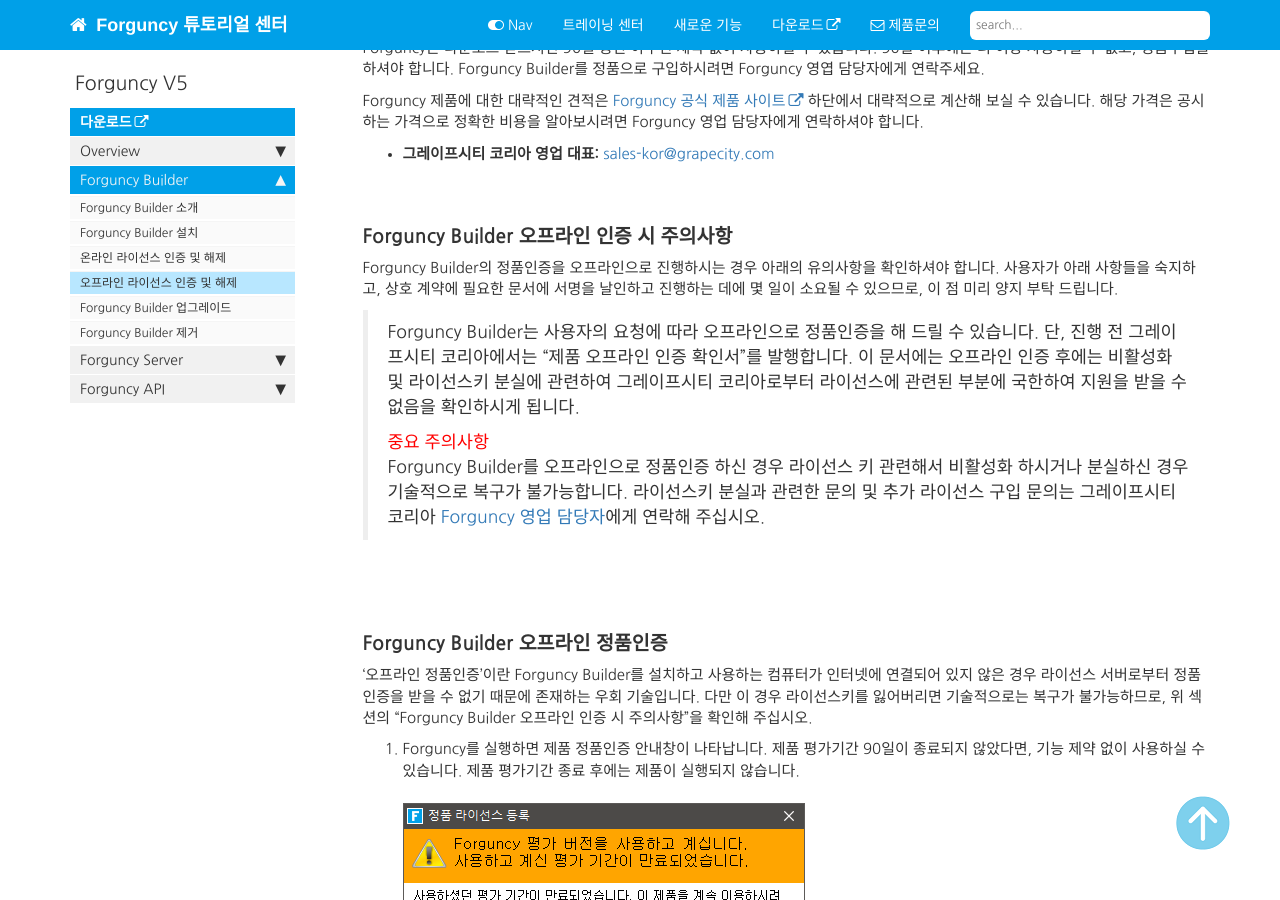
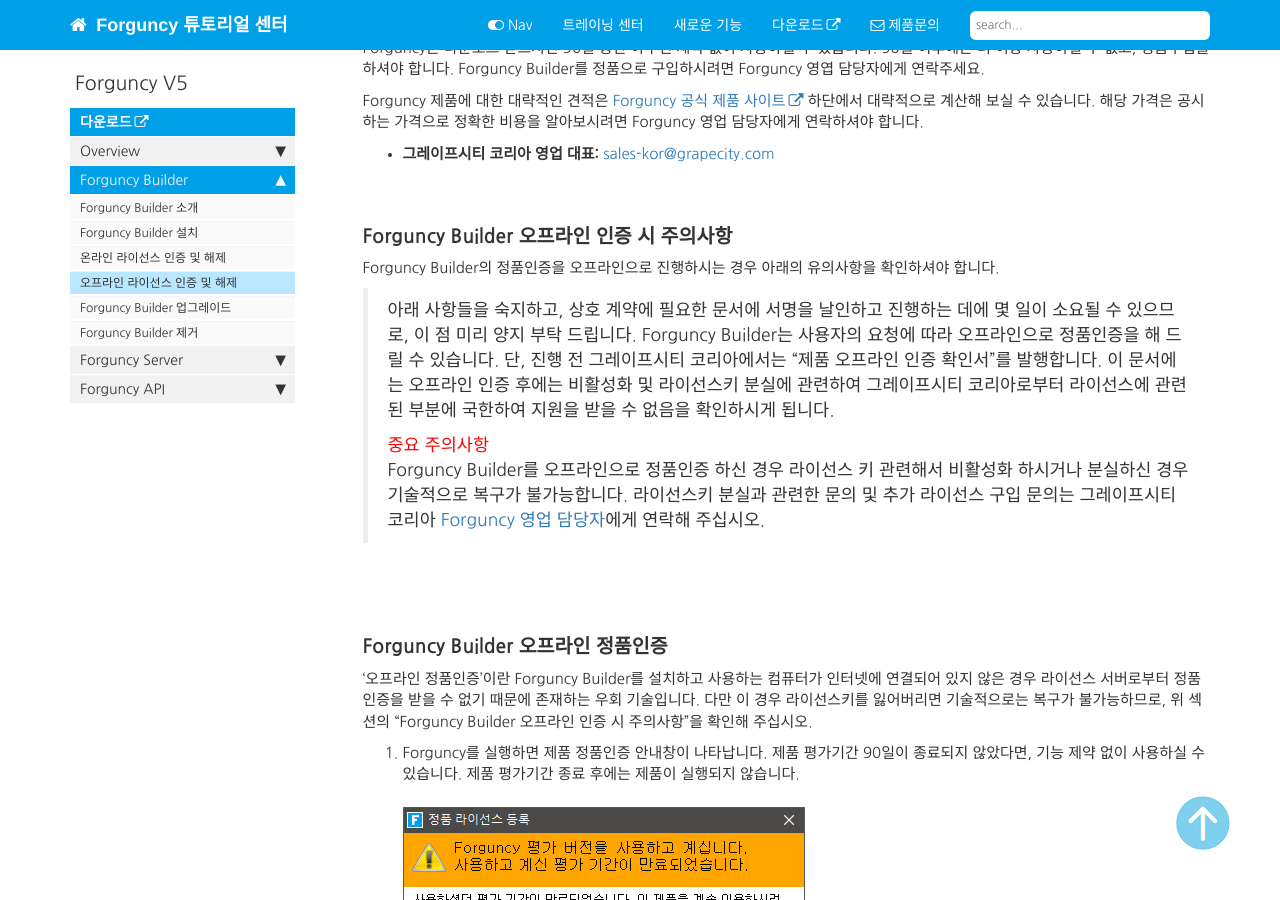
Before and after one commit to Xeppetto/Forguncy-Korea.github.io, a Jekyll site: the page built from pages/forguncy5_02_installation_registration/fgc5builder_offline_license.md, in a window 1280 px wide and 900 px high, scrolled down 366 px. Built offline with Jekyll 4.4.1, drawn with Linux system fonts in a browser that asks for light colours; comment, search, counter and statistics services are not loaded.

Commit message:
Revert "5"
This reverts commit 3380a25de2fec80099ca9faef3ee505e96a20db2.

```diff
--- a/pages/forguncy5_02_installation_registration/fgc5builder_offline_license.md
+++ b/pages/forguncy5_02_installation_registration/fgc5builder_offline_license.md
@@ -21,8 +21,9 @@
 
 ### Forguncy Builder 오프라인 인증 시 주의사항
 
-Forguncy Builder의 정품인증을 오프라인으로 진행하시는 경우 아래의 유의사항을 확인하셔야 합니다. 사용자가 아래 사항들을 숙지하고, 상호 계약에 필요한 문서에 서명을 날인하고 진행하는 데에 몇 일이 소요될 수 있으므로, 이 점 미리 양지 부탁 드립니다.
+Forguncy Builder의 정품인증을 오프라인으로 진행하시는 경우 아래의 유의사항을 확인하셔야 합니다.
 
+> 아래 사항들을 숙지하고, 상호 계약에 필요한 문서에 서명을 날인하고 진행하는 데에 몇 일이 소요될 수 있으므로, 이 점 미리 양지 부탁 드립니다.
 > Forguncy Builder는 사용자의 요청에 따라 오프라인으로 정품인증을 해 드릴 수 있습니다. 단, 진행 전 그레이프시티 코리아에서는 "제품 오프라인 인증 확인서"를 발행합니다. 이 문서에는 오프라인 인증 후에는 비활성화 및 라이선스키 분실에 관련하여 그레이프시티 코리아로부터 라이선스에 관련된 부분에 국한하여 지원을 받을 수 없음을 확인하시게 됩니다.
 > <font color="red">중요 주의사항</font>
 > Forguncy Builder를 오프라인으로 정품인증 하신 경우 라이선스 키 관련해서 비활성화 하시거나 분실하신 경우 기술적으로 복구가 불가능합니다.
```
Also changed, not shown: pages/forguncy5_02_installation_registration/fgc5builder_intro.md (+1 -1 lines), pages/forguncy5_02_installation_registration/fgc5builder_uninstallation.md (+1 -1 lines), pages/forguncy5_03_javascript_api/fgc5jsapi_intro.md (+1 -1 lines).
